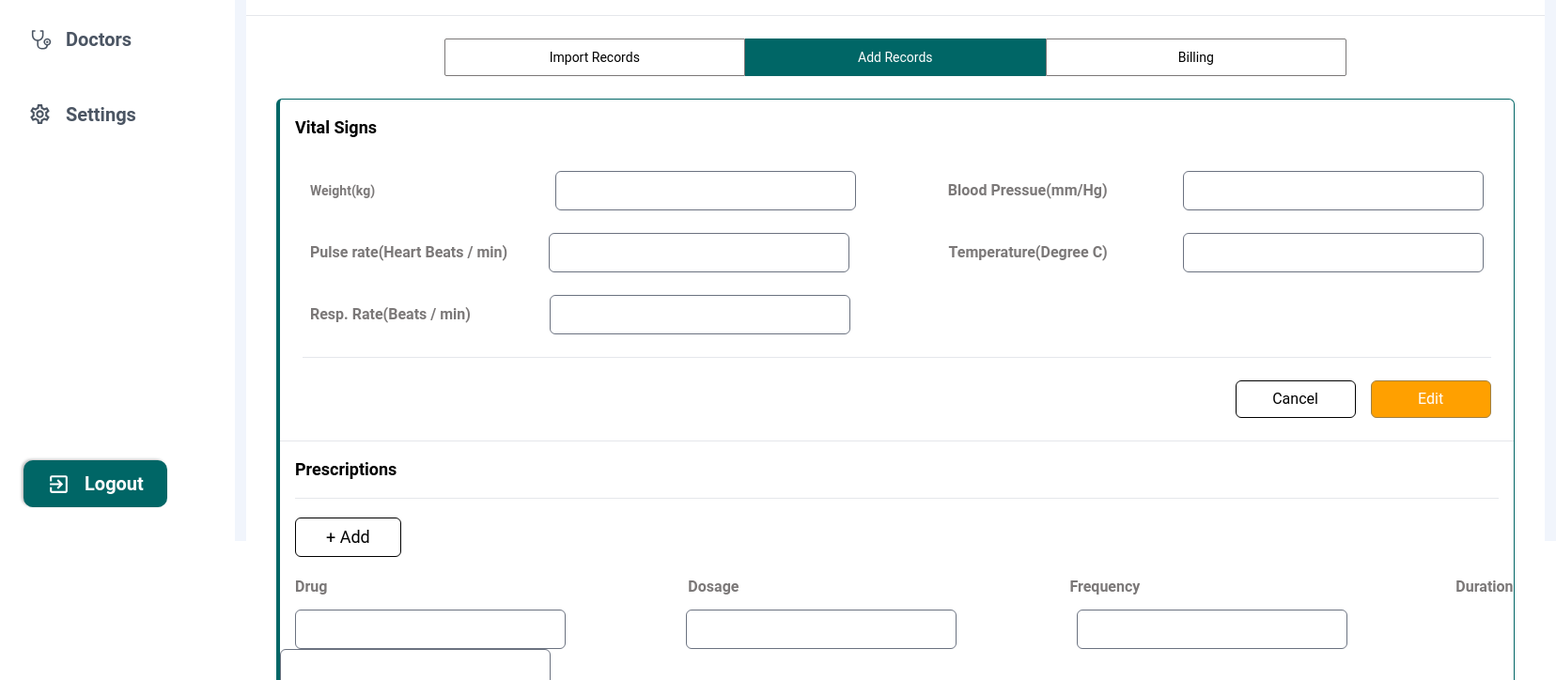
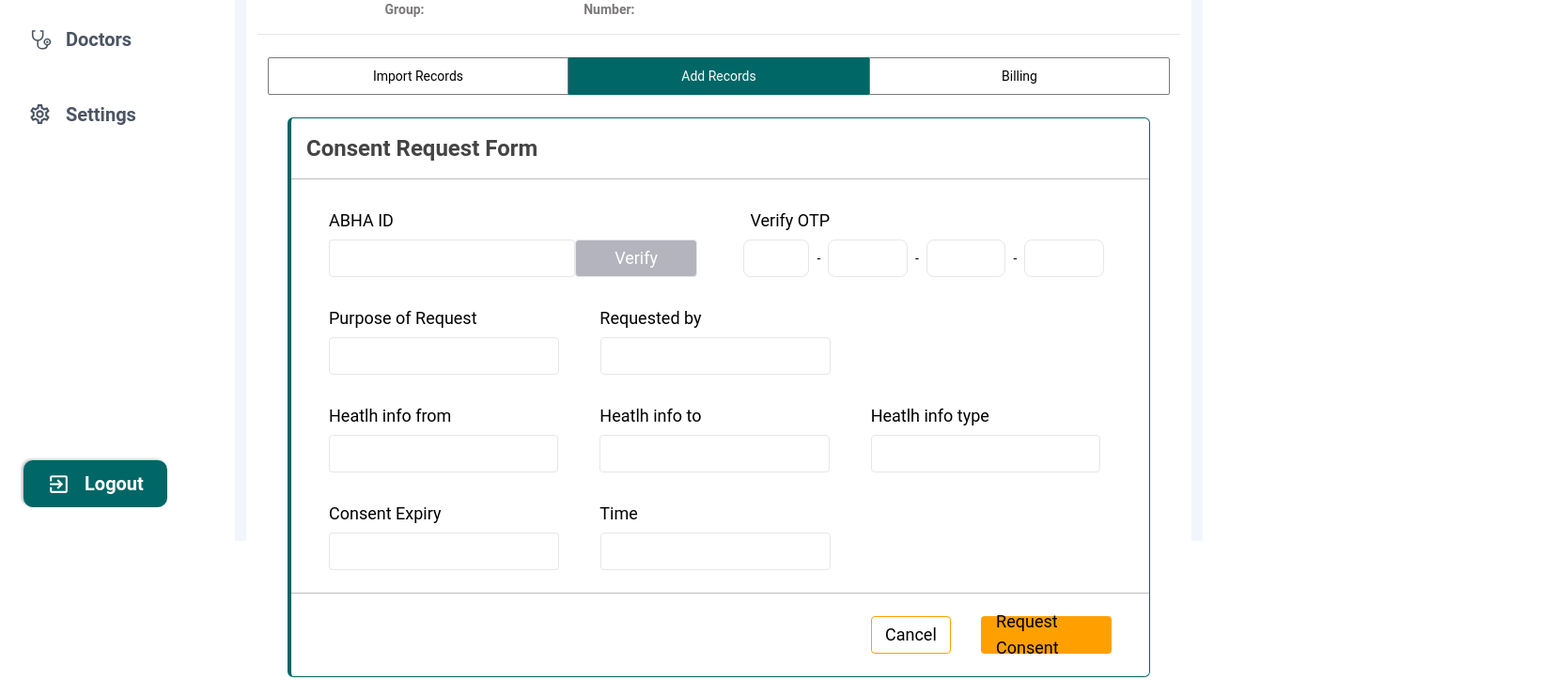
Before and after one commit to rahulbollisetty/HAD, a React (Vite) app in the folder frontend/: page / in a window 1280 px wide. Shown: the part 224-948 px from the top of the page at 94% size, 1656 px wide, since content can reach past the window. Built offline with nearby package versions, Linux system fonts and the light colour scheme.

Commit message:
Added Consent Form

```diff
--- a/frontend/src/App.jsx
+++ b/frontend/src/App.jsx
@@ -5,7 +5,7 @@ import { PatientScreen } from "./pages/PatientScreen/PatientScreen";
 
 import AddRecords from "./pages/PatientScreen/AddRecords";
 function App() {
-  return <AddRecords />;
+  return <PatientScreen />;
 }
 export default App;
 AddRecords;
--- a/frontend/src/pages/PatientScreen/AddRecords.jsx
+++ b/frontend/src/pages/PatientScreen/AddRecords.jsx
@@ -11,7 +11,7 @@ function AddRecords() {
           <div className='h-[64px] w-full pb-16 bg-white'></div>
           <div className='bg-white grow m-3'>
             <Profile />
-            <div className='w-full h-screen'>
+            <div className='w-full h-full'>
               <div className='flex mt-6 justify-center w-full'>
                 <div className='h-10 text-sm justify-center w-80 flex items-center border border-[#7B7878] rounded-l-sm bg-white'>
                   Import Records
--- a/frontend/src/pages/PatientScreen/PatientScreen.jsx
+++ b/frontend/src/pages/PatientScreen/PatientScreen.jsx
@@ -1,6 +1,8 @@
 import React from "react";
 import Sidebar from "../Sidebar";
+import ConsentForm from "./components/ConsentForm";
 import AllPatientList from "./components/AllPatientList";
+import Profile from "./components/Profile";
 export const PatientScreen = () => {
   return (
     <div className="flex flex-row">
@@ -9,12 +11,11 @@ export const PatientScreen = () => {
       </div>
       <div  className="basis-full bg-[#F1F5FC] h-screen">
         <div className="flex flex-col h-full">
-          <div className="h-[64px] bg-white"></div>
+          <div className='h-[64px] w-full pb-16 bg-white'></div>
           <div className="bg-white grow m-3">
-              <AllPatientList/>
+            <ConsentForm/>
           </div>
         </div>
-
       </div>
     </div>
   );
--- /dev/null
+++ b/frontend/src/pages/PatientScreen/components/ConsentForm.jsx
@@ -0,0 +1,157 @@
+import Profile from "./Profile";
+import Sidebar from "../../Sidebar";
+
+const ConsentForm = () =>{
+    return(
+            <div className='bg-white grow m-3'>
+                <Profile/>
+                <div className='w-full h-full'>
+                    <div className='flex mt-6 justify-center w-full'>
+                        <div className='h-10 text-sm justify-center w-80 flex items-center border border-[#7B7878] rounded-l-sm bg-white'>
+                            Import Records
+                        </div>
+                        <div className='h-10 text-sm justify-center w-80 flex items-center text-white bg-[#006666]'>
+                            Add Records
+                        </div>
+                        <div className='h-10 text-sm justify-center w-80 flex items-center border border-[#7B7878] bg-white rounded-r-sm'>
+                            Billing
+                        </div>
+                    </div>
+
+                    <div className='border mx-8 my-6 border-[#006666] rounded-md border-l-4'>
+                        <p className='font-semibold text-2xl ml-4 mt-4 mb-4 text-[#444444]'>Consent Request Form</p>
+                        <div className="h-[1px] bg-[#827F7F82]"></div>
+
+                        <div className='flex mt-6 ml-6 mr-6 justify-center'>
+                            <div className='h-10 text-lg w-full flex items-center p-4 bg-white'>
+                                ABHA ID
+                            </div>
+                            <div className='h-10 text-lg w-full flex items-center ml-8 p-4 bg-white'>
+                                Verify OTP
+                            </div>
+                        </div>
+                        <div className='flex ml-6 mr-6 mb-6 justify-center'>
+                            <div className='h-10 text-sm w-1/2 flex items-center  p-4 bg-white rounded'>
+                                <div className='h-10 text-sm w-2/3 flex items-center border bg-white rounded'>
+
+                                </div>
+                                <div className='h-10 text-lg w-1/3 flex justify-center items-center border text-white bg-[#B4B4BE] rounded'>
+                                    Verify
+                                </div>
+                            </div>
+                            <div className='h-10 text-sm w-1/2 flex items-center  ml-4 p-4 bg-white rounded-lg'>
+                                <div className='h-10 text-sm w-full flex items-center border mr-2 p-2 bg-white rounded-lg'>
+
+                                </div>
+                                -
+                                <div className='h-10 text-sm w-full flex items-center border ml-2 mr-2 p-4 bg-white rounded-lg'>
+
+                                </div>-
+                                <div className='h-10 text-sm w-full flex items-center border ml-2 mr-2 p-4 bg-white rounded-lg'>
+
+                                </div>-
+                                <div className='h-10 text-sm w-full flex items-center border ml-2 mr-2 p-4 bg-white rounded-lg'>
+
+                                </div>
+                            </div>
+
+                        </div>
+
+                        {/* Row - 2 */}
+
+                        <div className='flex mt-6 ml-6 mr-6 justify-center'>
+                            <div className='h-10 text-lg w-1/3 flex items-center p-4 bg-white'>
+                                Purpose of Request
+                            </div>
+                            <div className='h-10 text-lg w-1/3 flex items-center p-4 bg-white'>
+                                Requested by
+                            </div>
+                            <div className='h-10 text-sm w-1/3 flex items-center p-4 bg-white'>
+                            </div>
+                        </div>
+                        <div className='flex ml-6 mr-6 mb-6 justify-center'>
+                            <div className='h-10 text-sm w-full flex items-center border p-4 ml-4 mr-7 bg-white rounded'>
+
+                            </div>
+                            <div className='h-10 text-sm w-full flex items-center border p-4 ml-4 mr-7 bg-white rounded'>
+
+                            </div>
+                            <div className='h-10 text-sm w-full flex items-center p-4 ml-4 mr-7 bg-white'>
+                            </div>
+                        </div>
+
+                        {/* Row - 3 */}
+
+                        <div className='flex mt-6 ml-6 mr-6 justify-center'>
+                            <div className='h-10 text-lg w-full flex items-center p-4 bg-white'>
+                                Heatlh info from
+                            </div>
+                            <div className='h-10 text-lg w-full flex items-center p-4 bg-white'>
+                                Heatlh info to
+                            </div>
+                            <div className='h-10 text-lg w-full flex items-center p-4 bg-white'>
+                                Heatlh info type
+                            </div>
+                        </div>
+                        <div className='flex ml-6 mr-6 mb-6 justify-center'>
+                            <div className='h-10 text-sm w-full flex items-center border p-4 ml-4 mr-7 bg-white rounded'>
+
+                            </div>
+                            <div className='h-10 text-sm w-full flex items-center border p-4 ml-4 mr-7 bg-white rounded'>
+
+                            </div>
+                            <div className='h-10 text-sm w-full flex items-center border p-4 ml-4 mr-7 bg-white rounded'>
+
+                            </div>
+                        </div>
+
+                        {/* Row - 4 */}
+
+                        <div className='flex mt-6 ml-6 mr-6 justify-center'>
+                            <div className='h-10 text-lg w-full flex items-center p-4 bg-white'>
+                                Consent Expiry
+                            </div>
+                            <div className='h-10 text-lg w-full flex items-center p-4 bg-white'>
+                                Time
+                            </div>
+                            <div className='h-10 text-lg w-full flex items-center p-4 bg-white'>
+
+                            </div>
+                        </div>
+                        <div className='flex ml-6 mr-6 mb-6 justify-center'>
+                            <div className='h-10 text-sm w-full flex items-center border p-4 ml-4 mr-7 bg-white rounded'>
+
+                            </div>
+                            <div className='h-10 text-sm w-full flex items-center border p-4 ml-4 mr-7 bg-white rounded'>
+
+                            </div>
+                            <div className='h-10 text-sm w-full flex items-center p-4 ml-4 mr-7 bg-white'>
+
+                            </div>
+                        </div>
+                        <div className="h-[1px] bg-[#827F7F82]"></div>
+
+                        <div className='flex mt-6 ml-6 mr-6 justify-center'>
+                        <div className='h-10 text-lg w-1/3 flex items-center p-4 bg-white'>
+
+                            </div>
+                            <div className='h-10 text-lg w-1/3 flex items-center p-4 bg-white'>
+
+                            </div>
+                            <div className='h-10 text-lg w-1/3 flex items-center mb-6 p-4 bg-white'>
+                                <div className='h-10 text-lg w-1/3 justify-center flex items-center p-4 bg-white border border-[#FFA000] rounded'>
+                                    Cancel
+                                </div>
+                                <div className='h-10 text-lg w-2/3 justify-center flex items-center ml-8 p-4 bg-[#FFA000] rounded'>
+                                    Request Consent
+                                </div>
+                            </div>
+
+                        </div>
+                    </div>
+                </div>
+            </div>
+    );
+};
+
+export default ConsentForm;
```
